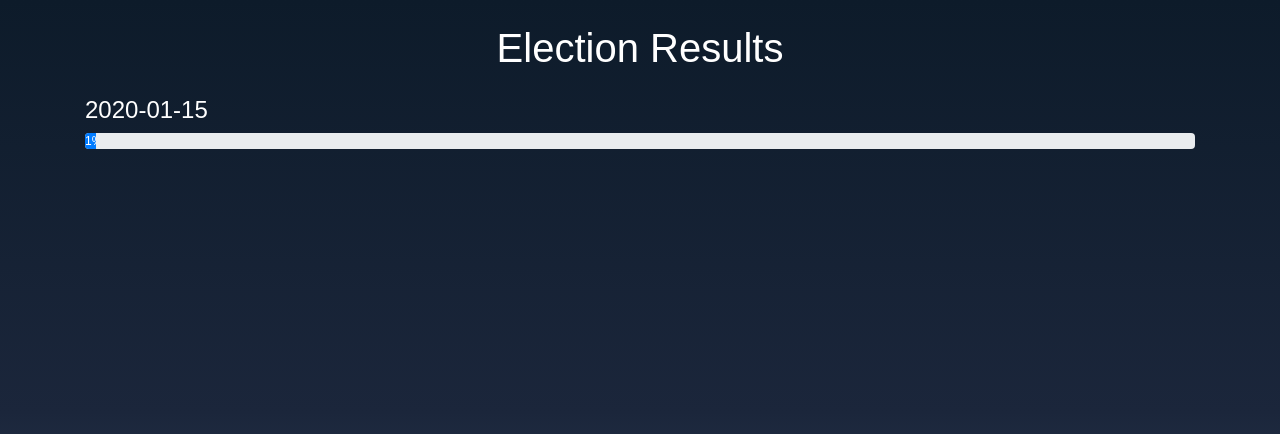
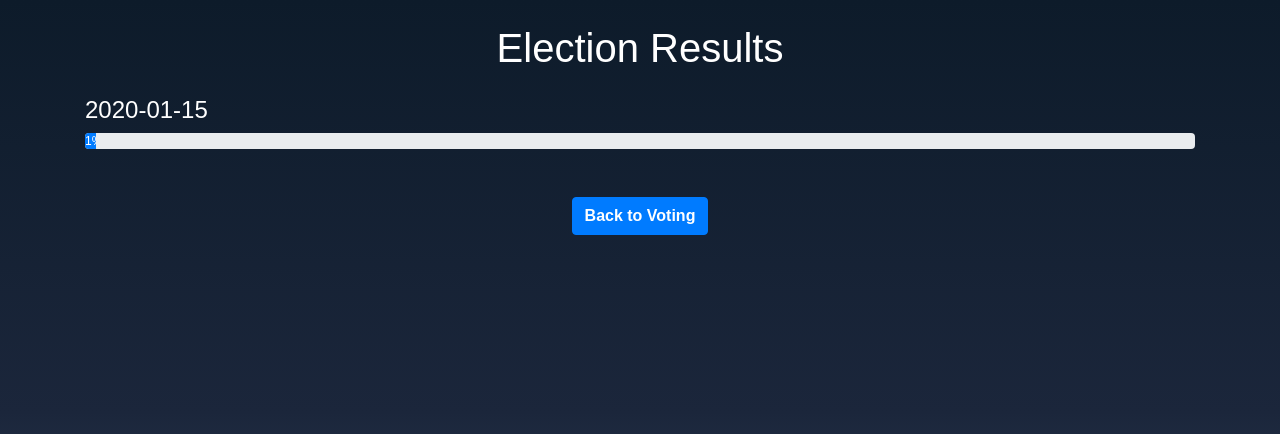
Before and after one commit to abarber7/2024-EveryVoter-A-Team, a Flask app: template templates/results.html in a window 1280 px wide. Shown: the top 434 px of the page. Run offline with Flask 3, Linux system fonts and the light colour scheme; the template is opened without the code that fills it: most values are stand-ins (such as "Sample title", 1, 10 or a date in 2020); some libraries are stand-ins or nearby versions.

Commit message:
back to voting button rediscovered

```diff
--- a/pyproject.toml
+++ b/pyproject.toml
@@ -14,6 +14,7 @@ Flask-SQLAlchemy = "^3.1.1"
 python-dotenv = "^1.0.1"
 psycopg2-binary = "^2.9.9"
 sqlalchemy = "^2.0.33"
+flask-babel = "^4.0.0"
 
 
 [build-system]
--- a/templates/results.html
+++ b/templates/results.html
@@ -21,6 +21,11 @@
                 </div>
             {% endfor %}
         </div>
+
+        <!-- Back to Voting Button -->
+        <div class="text-center mt-5">
+            <a href="{{ url_for('index') }}" class="btn btn-primary">Back to Voting</a>
+        </div>
     </div>
 
     <!-- JavaScript to set progress bar widths dynamically -->
```
Also changed, not shown: 1 other file.
